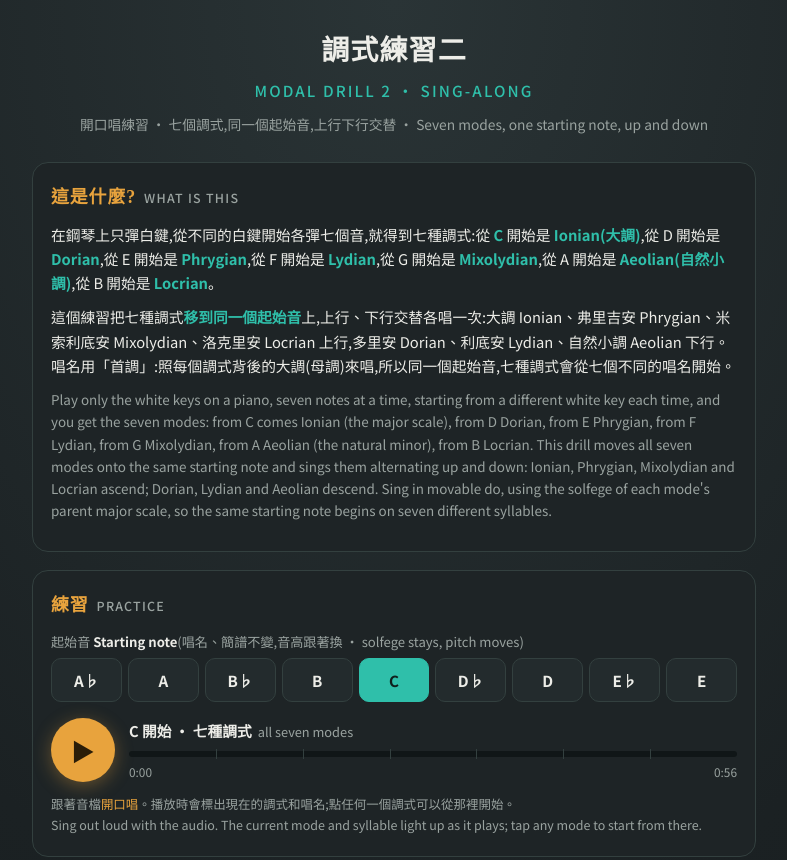
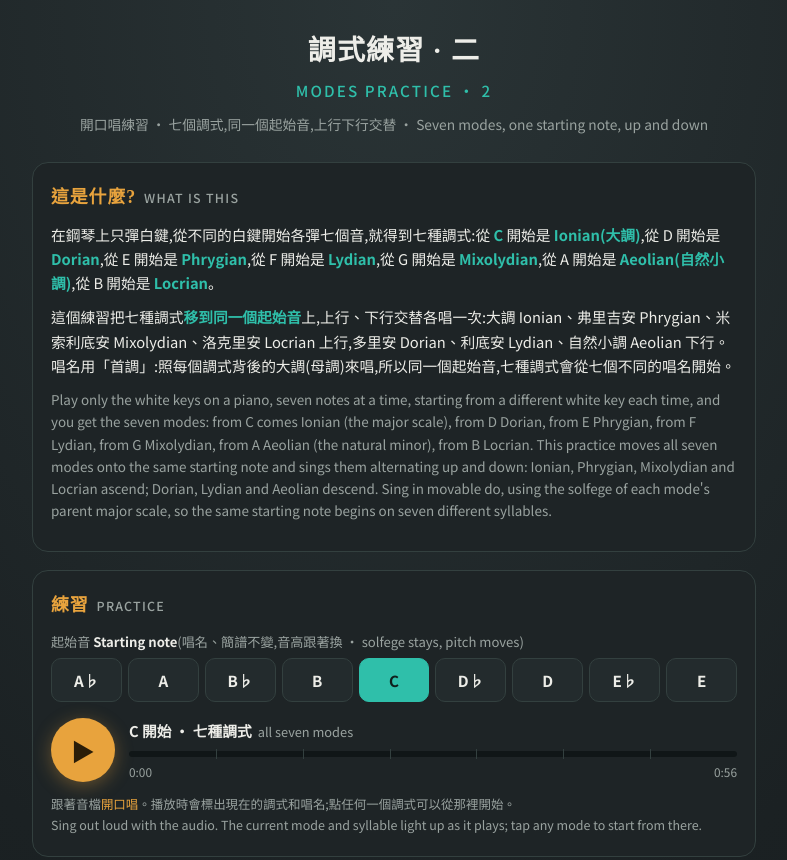
Before and after one commit to TCMCtw/modal-practice2, a plain HTML site: page index.html in a window 1280 px wide. Shown: the top 860 px of the page, without its empty margins (246-1033 px from the left). Drawn offline with Linux system fonts and the light colour scheme.

Commit message:
Update title and headings for practice 2

```diff
--- a/index.html
+++ b/index.html
@@ -3,7 +3,7 @@
 <head>
 <meta charset="UTF-8">
 <meta name="viewport" content="width=device-width, initial-scale=1.0, viewport-fit=cover">
-<title>調式練習二 · Modal Drill 2</title>
+<title>調式練習 · 二 Practice 2</title>
 <link rel="preconnect" href="https://fonts.googleapis.com">
 <link rel="preconnect" href="https://fonts.gstatic.com" crossorigin>
 <link href="https://fonts.googleapis.com/css2?family=Noto+Sans+TC:wght@400;500;700&family=Noto+Serif+TC:wght@600;700&display=swap" rel="stylesheet">
@@ -85,7 +85,7 @@ footer a{color:var(--teal);text-decoration:none}
 <div class="wrap">
 
 <header>
-  <h1>調式練習二<span class="en">MODAL DRILL 2 · SING-ALONG</span></h1>
+  <h1>調式練習 · 二<span class="en">MODES PRACTICE · 2</span></h1>
   <div class="sub">開口唱練習 · 七個調式,同一個起始音,上行下行交替 · Seven modes, one starting note, up and down</div>
 </header>
 
@@ -93,7 +93,7 @@ footer a{color:var(--teal);text-decoration:none}
   <h2>這是什麼?<span class="en">WHAT IS THIS</span></h2>
   <p>在鋼琴上只彈白鍵,從不同的白鍵開始各彈七個音,就得到七種調式:從 <b>C</b> 開始是 <b>Ionian(大調)</b>,從 D 開始是 <b>Dorian</b>,從 E 開始是 <b>Phrygian</b>,從 F 開始是 <b>Lydian</b>,從 G 開始是 <b>Mixolydian</b>,從 A 開始是 <b>Aeolian(自然小調)</b>,從 B 開始是 <b>Locrian</b>。</p>
   <p>這個練習把七種調式<b>移到同一個起始音</b>上,上行、下行交替各唱一次:大調 Ionian、弗里吉安 Phrygian、米索利底安 Mixolydian、洛克里安 Locrian 上行,多里安 Dorian、利底安 Lydian、自然小調 Aeolian 下行。唱名用「首調」:照每個調式背後的大調(母調)來唱,所以同一個起始音,七種調式會從七個不同的唱名開始。</p>
-  <p class="en">Play only the white keys on a piano, seven notes at a time, starting from a different white key each time, and you get the seven modes: from C comes Ionian (the major scale), from D Dorian, from E Phrygian, from F Lydian, from G Mixolydian, from A Aeolian (the natural minor), from B Locrian. This drill moves all seven modes onto the same starting note and sings them alternating up and down: Ionian, Phrygian, Mixolydian and Locrian ascend; Dorian, Lydian and Aeolian descend. Sing in movable do, using the solfege of each mode's parent major scale, so the same starting note begins on seven different syllables.</p>
+  <p class="en">Play only the white keys on a piano, seven notes at a time, starting from a different white key each time, and you get the seven modes: from C comes Ionian (the major scale), from D Dorian, from E Phrygian, from F Lydian, from G Mixolydian, from A Aeolian (the natural minor), from B Locrian. This practice moves all seven modes onto the same starting note and sings them alternating up and down: Ionian, Phrygian, Mixolydian and Locrian ascend; Dorian, Lydian and Aeolian descend. Sing in movable do, using the solfege of each mode's parent major scale, so the same starting note begins on seven different syllables.</p>
 </div>
 
 <div class="card">
@@ -120,7 +120,7 @@ footer a{color:var(--teal);text-decoration:none}
 </div>
 
 <footer>
-  調式練習二 · Modal Drill 2 — 測試版 Test build<br>
+  調式練習 · 二 Practice 2 — 測試版 Test build<br>
   台灣合唱音樂中心 TCMC 製作 · © 2026 朱元雷 Ray Chu · <a href="https://creativecommons.org/licenses/by-nc/4.0/deed.zh-hant">CC BY-NC 4.0</a>
 </footer>
 </div>
```
